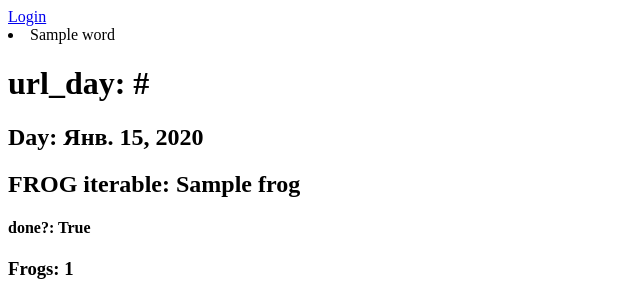
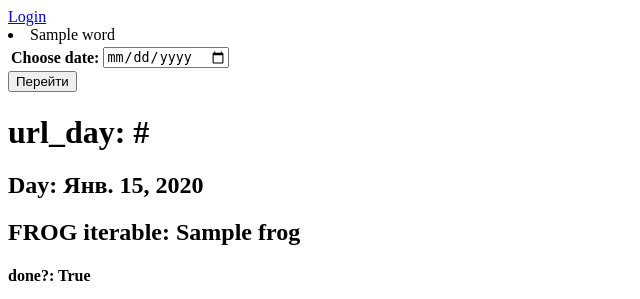
Before and after one commit to tysky/save-time, a Django app: template save_time/diary/templates/index.html in a window 1280 px wide. Shown: the top 299 px of the page, without its empty margins (0-640 px from the left). Run offline with Django 3.2, Linux system fonts and the light colour scheme; tables that the repository leaves empty hold one stand-in row (values such as "Sample post"); the template is opened without the code that fills it: values that come from a table or form of the project are taken from there, most other values are stand-ins (such as "Sample title", 1, 10 or a date in 2020).

Commit message:
add date input to index.html. Now you can choose date in form and follow to page with this date. It's ugly, but it's work!

```diff
--- a/save_time/diary/admin.py
+++ b/save_time/diary/admin.py
@@ -10,6 +10,7 @@ class ChallengeInstanceInline(admin.TabularInline):
     model = Challenge
 
 class DayAdmin(admin.ModelAdmin):
+    list_display = ('date',)
     inlines = [TaskInstanceInline, ChallengeInstanceInline]
 
 admin.site.register(Day, DayAdmin)
--- /dev/null
+++ b/save_time/diary/forms.py
@@ -0,0 +1,8 @@
+from django import forms
+
+class DateTypeInput(forms.DateInput):
+    input_type = 'date'
+
+
+class ChooseDateForm(forms.Form):
+    date_form = forms.DateField(label='Choose date', widget=DateTypeInput())
--- a/save_time/diary/models.py
+++ b/save_time/diary/models.py
@@ -10,7 +10,7 @@ class Day(models.Model):
     frogs, steak, main task of the day (challenge), main event of the day (for memory),
     awards for completing tasks.
     """
-    date = models.DateField(auto_now_add=True)
+    date = models.DateField()
 
     def __str__(self):
         return str(self.date)
--- a/save_time/diary/templates/index.html
+++ b/save_time/diary/templates/index.html
@@ -5,6 +5,22 @@
     <a href="{% url 'login' %}?next={{ request.path }}">Login</a>
 {% endif %}
 <li>{{word}}</li>
+
+
+{#<form action="" method="post">#}
+{#    {% csrf_token %}#}
+{#    <input type="date" name="date" value="{{ form_date }}">#}
+{#    <input type="submit" value="Перейти">#}
+{#</form>#}
+
+<form action="" method="post">
+    {% csrf_token %}
+    <table>
+        {{ form }}
+    </table>
+    <input type="submit" value="Перейти">
+</form>
+
 <h1>url_day: {{ url_day }}</h1>
 <h2>Day: {{day.date}}</h2>
 {% for fr in frogs %}
```
Also changed, not shown: save_time/diary/views.py (+21 -0 lines).
